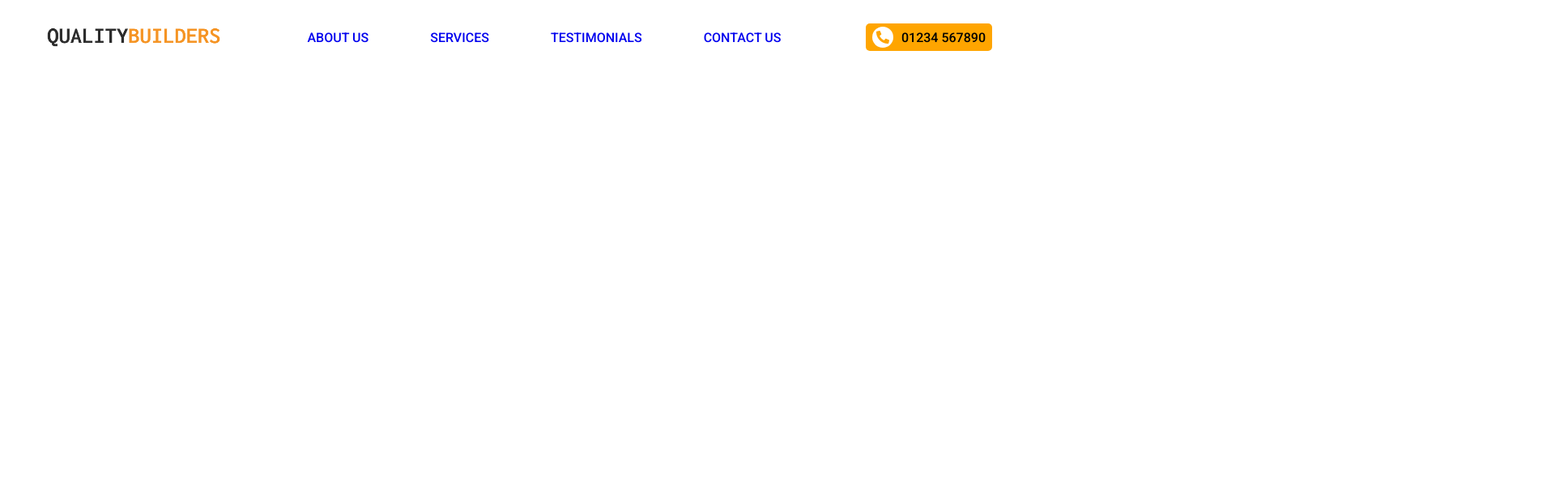
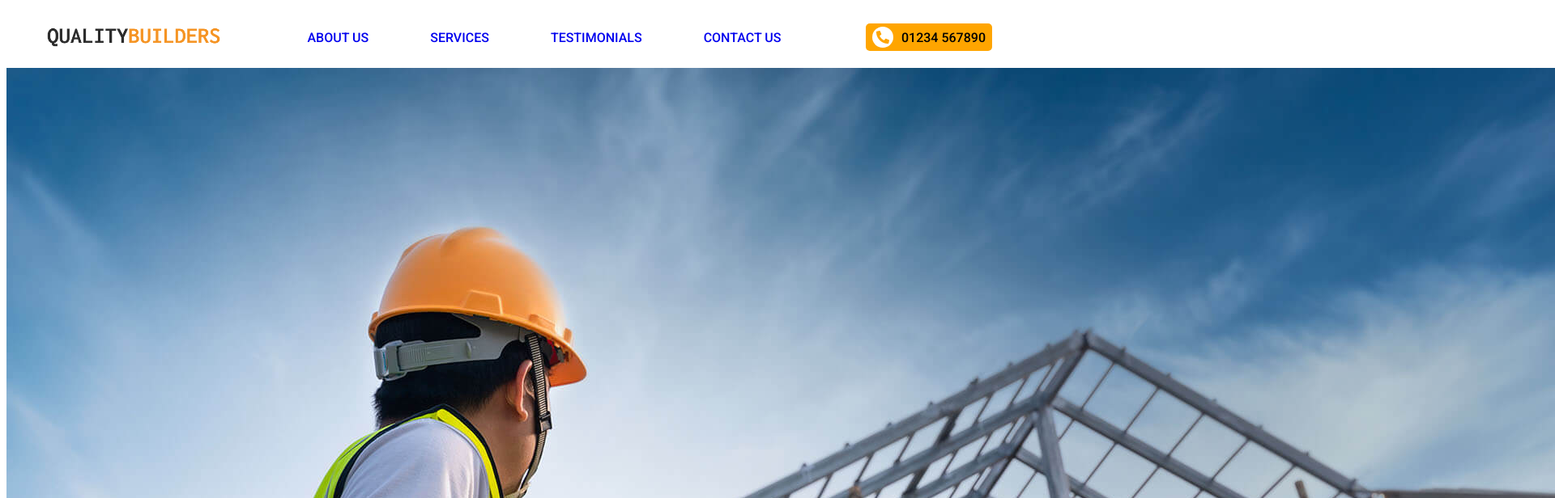
Before and after one commit to Wilber30/qualitybuilders, a plain HTML site: page index.html in a window 1280 px wide. Shown: the top 616 px of the page at 81% size, 1920 px wide, since content can reach past the window. Drawn offline with nearby package versions, Linux system fonts and the light colour scheme.

Commit message:
- Added image for banner section.

```diff
--- a/index.html
+++ b/index.html
@@ -46,14 +46,14 @@
 
 </head>
 <body>
+
   <header>
     <div class="inner">
     <div class="container">
       <div class="nav">
-      <!-- <div class="logo_container">  -->
+
         <img class="logo" src="assets/images/quality_logo.png"
-        alt="Quality Builders' company logo">
-      <!-- </div> -->
+          alt="Quality Builders' company logo">
 
         <ul class="nav_list">
           <li class="item">
@@ -85,14 +85,20 @@
     </div>
   </header>
 
-    <!-- <h1>This is where the main heading will go</h1>
-    <p>This is an example paragraph. Anything in the <strong>body</strong> tag will appear on the page, just like this
-        <strong>p</strong> tag and its contents.
-    </p>
-    <div>
-        <h1>Joe added this, github is so good</h1>
-    </div> -->
+  <!--Banner section-->
+  <div class="banner">
+    <div class="carousel">
+      <div class=""><img
+        src="assets/images/Housing-Home-Neighborhood-Construction-Intelligence-Header-Alt-02.jpg" alt="">
+      </div>
 
+      <div class="content_wrapper">
+
+      </div>
+
+
+    </div>
+  </div>
 </body>
 
 </html>
```
Also changed, not shown: sass/3-basics/_base.scss (line endings or trailing spaces), sass/main.scss (line endings or trailing spaces).
